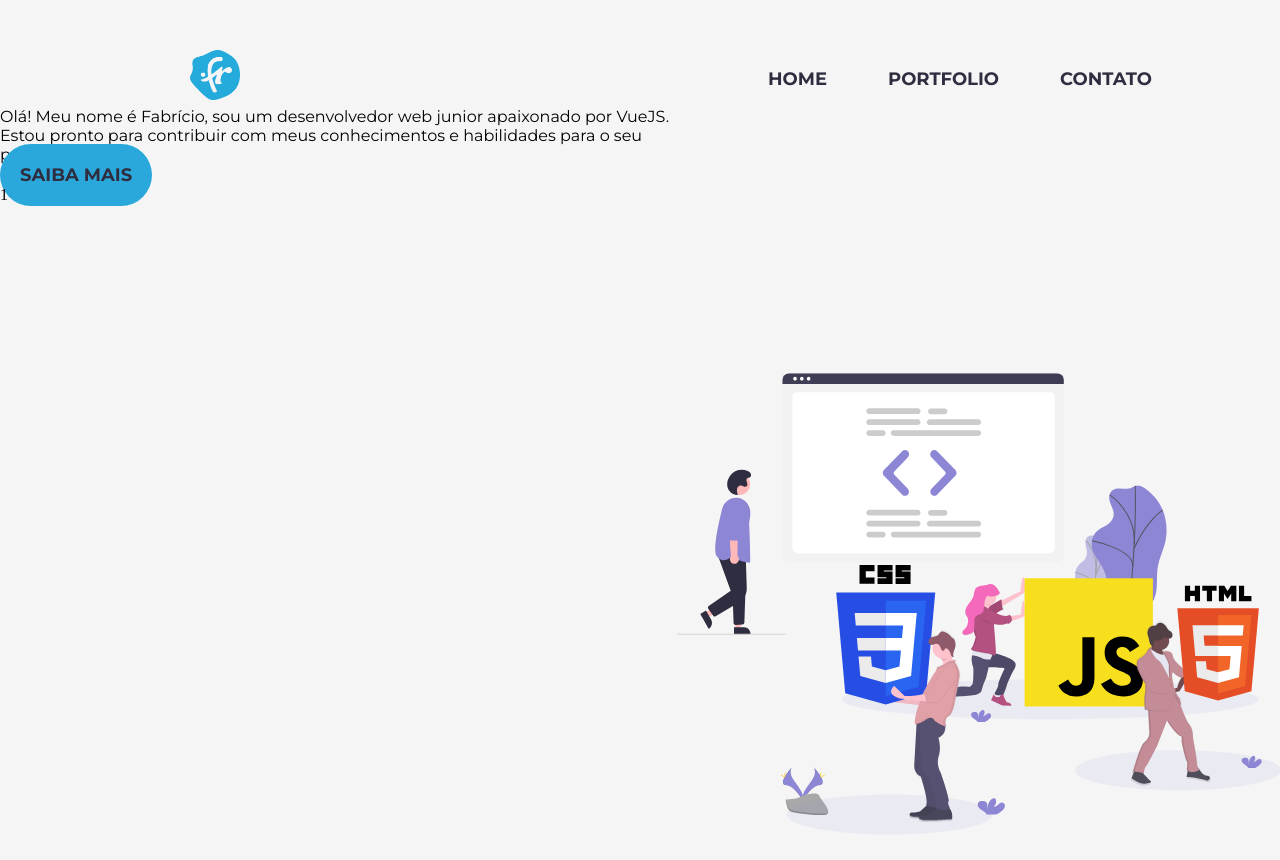
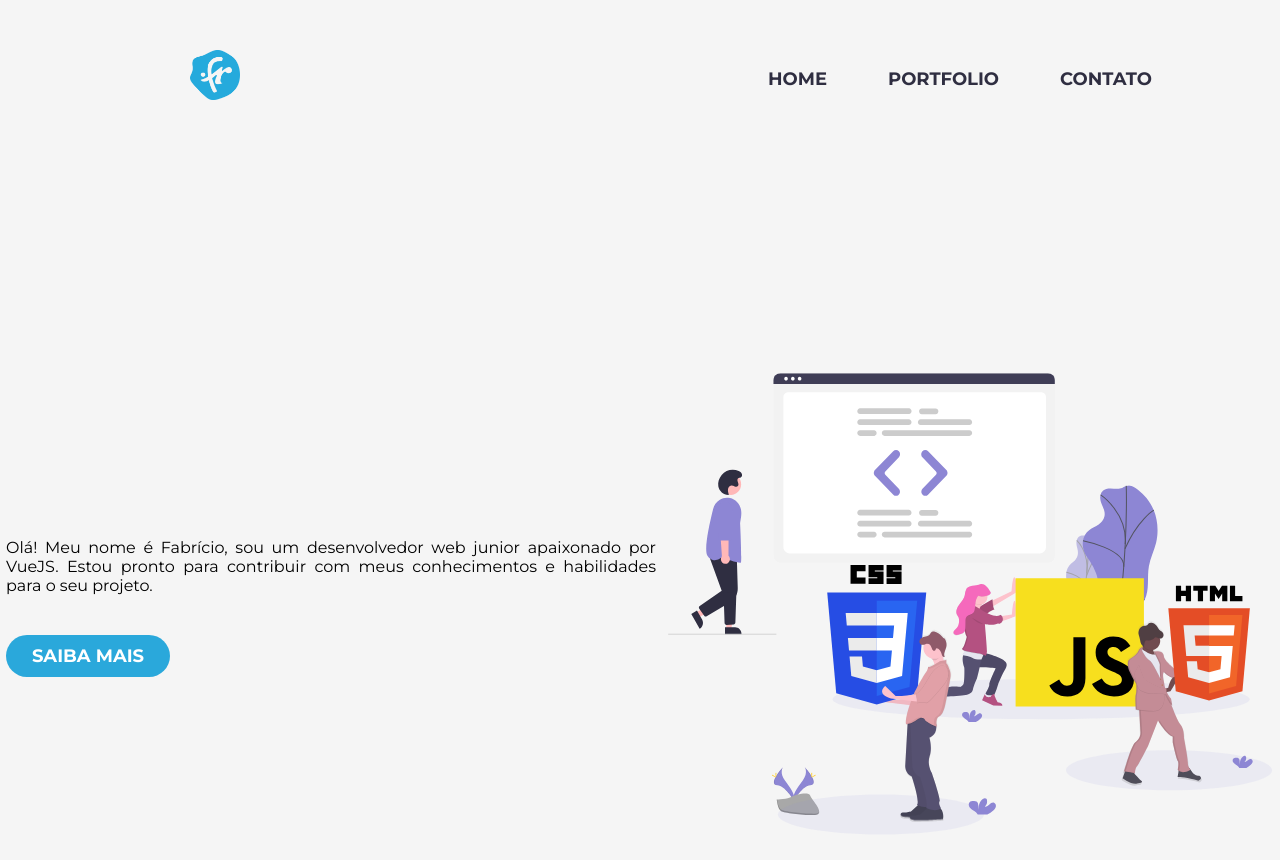
Before and after one commit to f4br95/landing-page-2024, a Vue app: page / in a window 1280 px wide. Shown: the top 860 px of the page. Built offline with nearby package versions, Linux system fonts and the light colour scheme.

Commit message:
layout update

```diff
--- a/src/views/HomePage.vue
+++ b/src/views/HomePage.vue
@@ -1,12 +1,11 @@
 <template>
 <body class="holder">
-    <div class="divs">
+    <div class="left-c">
       <div class="texto">Olá! Meu nome é Fabrício, sou um desenvolvedor web
         junior apaixonado por VueJS. Estou pronto para contribuir com meus
         conhecimentos e habilidades para o seu projeto.</div>
-        <RouterLink to="/portfolio" class="botao-saiba-mais">
+      <RouterLink to="/portfolio" class="botao-saiba-mais">
         SAIBA MAIS</RouterLink>
-      <div>1</div>
     </div>
    <img class="definitive" src=../assets/definetiveImage.svg>
 
@@ -26,13 +25,17 @@
   flex-direction: row;
   justify-content: space-around;
   align-itens: center;
-  height: 1000px;}
+  height: 1000px;
+}
 
-divs{
+.left-c{
   display:flex;
-  background-color: red;
   flex-direction: column;
-  justify-content: flex-end;
+  justify-content: center;
+  align-itens: flex-end;
+  heigth: 200px;
+  width: 650px;
+  text-align: justify;
 }
 .definitive{
   heigth: 467.47px;
@@ -40,23 +43,21 @@ divs{
 }
 
 .texto{
-  width: 677px;
-  heigth: 190px;
   font-family: Montserrat;
 }
 
 
 .botao-saiba-mais{
   background-color: #2AA8DB;
-  padding: 20px;
+  display:flex;
+  justify-content: center;
+  margin-top: 40px;
+  padding: 10px;
   border-radius: 32px;
   width: 144px;
-  height: 5px;
+  heigth: 5px;
+  color: white;
 }
 
-.definitive{
-  heigth: 467.47px;
-  width: 606px;
-}
 
 </style>
```
